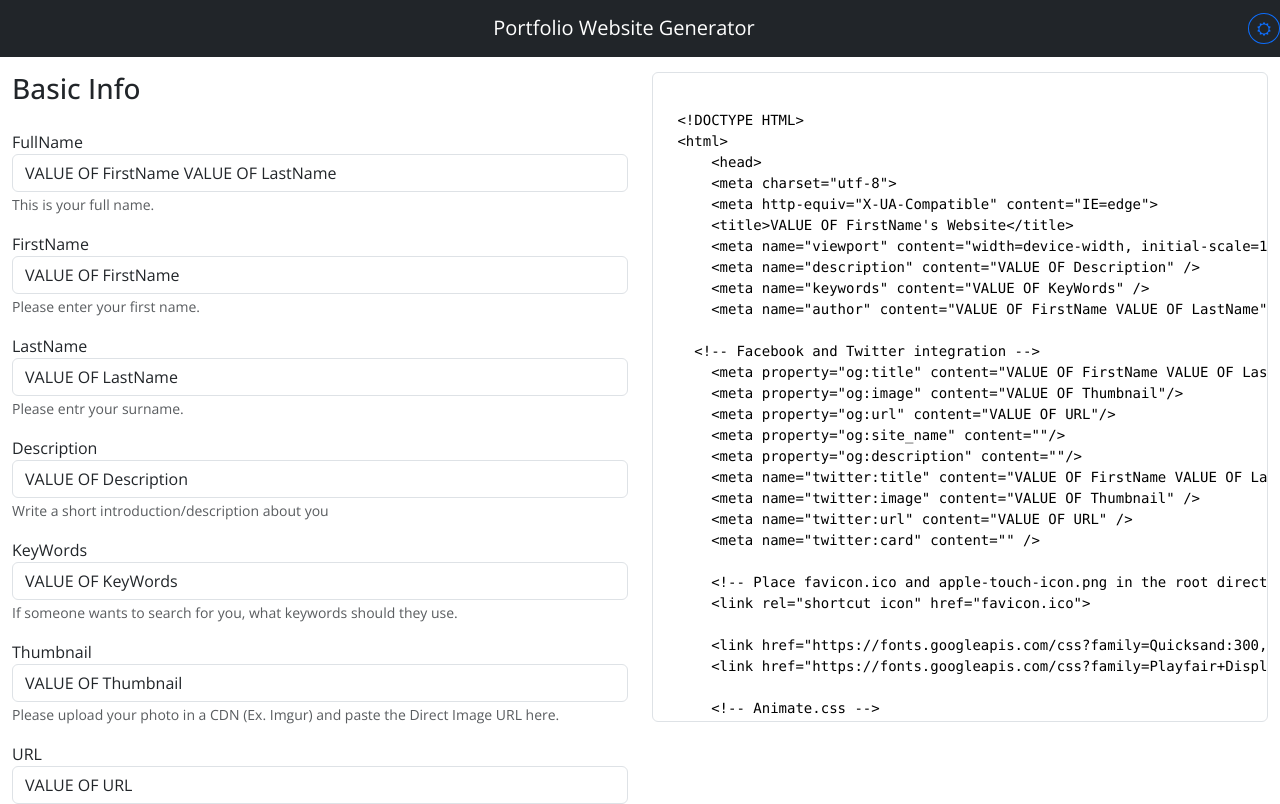
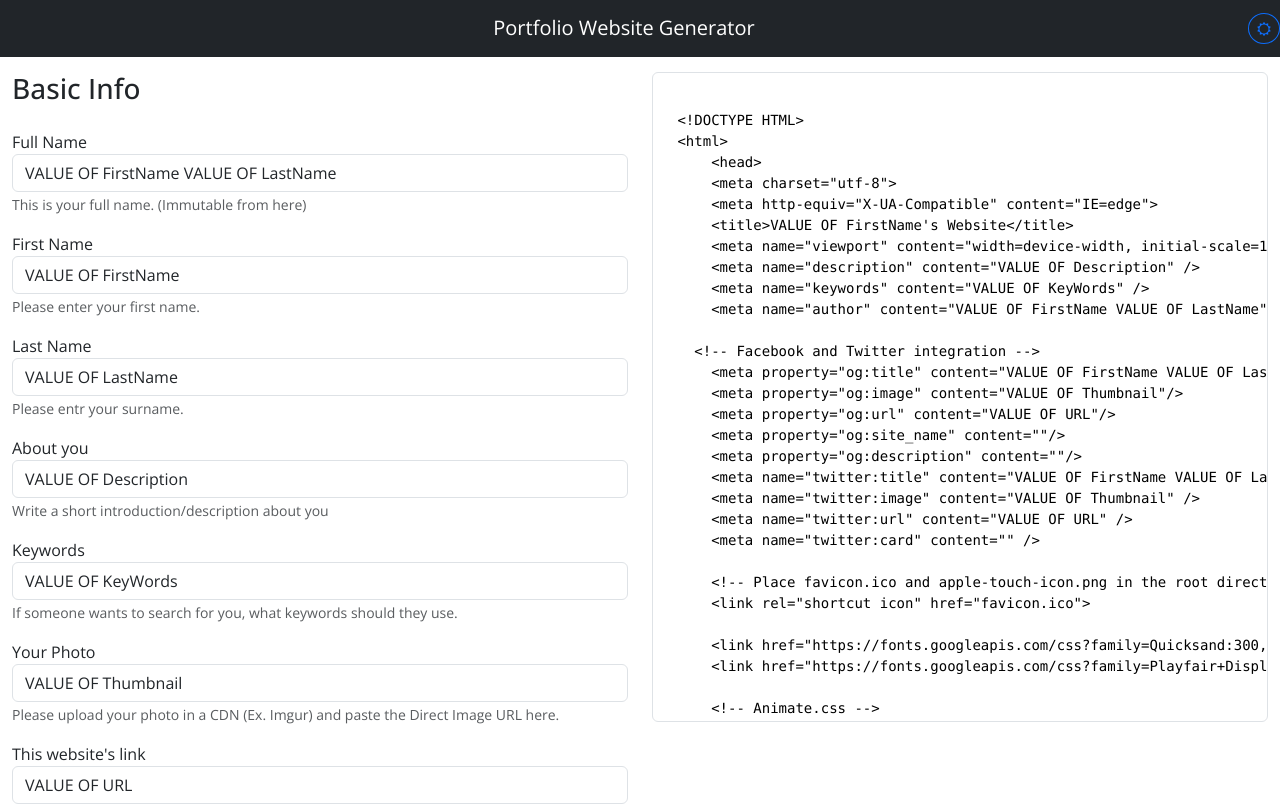
Before and after one commit to hirvaDhandhukia/portfolio-forge, a React (Create React App) app: page / in a window 1280 px wide. Shown: the top 804 px of the page. Built offline with nearby package versions, Linux system fonts and the light colour scheme.

Commit message:
fix: input value in Form component

```diff
--- a/src/components/App.js
+++ b/src/components/App.js
@@ -87,6 +87,7 @@ class App extends Component {
               <Form
                 FormData={{FullName: `${this.state.FormData.FirstName } ${this.state.FormData.LastName}`,
                 ...this.state.FormData}}
+                onChange={this.handleChange}
               />
             </div>
             <div className="col-12 col-sm-6">
--- a/src/components/Bootstrap/FormGroup.js
+++ b/src/components/Bootstrap/FormGroup.js
@@ -6,10 +6,10 @@ const FormGroup = ({
     Type,
     onChange,
     Value,
-    defaultValue,
+    // defaultValue,
     Checked,
     defaultChecked,
-    // Placeholder,
+    Placeholder,
     readOnly,
     Desc
 }) => {
@@ -23,8 +23,8 @@ const FormGroup = ({
           name={Id}
           onChange={onChange}
           value={Value}
-          // placeholder={Placeholder}
-          defaultValue={defaultValue}
+          placeholder={Placeholder}
+          // defaultValue={defaultValue}
           checked={Checked}
           defaultChecked={defaultChecked}
           aria-describedby={Id + "Help"}
--- a/src/components/Form.js
+++ b/src/components/Form.js
@@ -6,7 +6,7 @@ const Form = ({ FormData, onChange }) => {
     FullName: [
       "text",
       "Full Name",
-      "This is your full name."
+      "This is your full name. (Immutable from here)"
     ],
     FirstName: [
       "text",
@@ -69,26 +69,36 @@ const Form = ({ FormData, onChange }) => {
   return (
     <div className='Form'>
         <h3>Basic Info</h3>
-        <p>
             {Object.keys(FormData).map(
-                fd => (
+                fd =>
                   // <FormGroup key={fd} Label={fd} />
+                  // Placeholder={`Enter ${Desc[fd][1]}`}
                   Object.keys(Desc).includes(fd) && (
                       <FormGroup
                         key={fd}
-                        // Label={[fd][1]}
-                        Label={fd}
+                        Label={Desc[fd][1]}
                         Type={Desc[fd][1]}
                         Id={fd}
                         Desc={Desc[fd][2]}
                         Value={FormData[fd]}
-                        // Placeholder={`Enter ${Desc[fd][1]}`}
-                        onChange={fd === 'FullName' ? () => {} : onChange}
-                        readOnly={fd === 'FullName' ? true : undefined}
+                        defaultValue={'hi'}
+                        onChange={fd === "FullName" ? () => {} : onChange}
+                        readOnly={fd === "FullName" ? true : undefined}
                       />
                   )
-              ))}
-        </p>
+            )}
+        {/* {Object.keys(FormData).map(fd => (
+          <FormGroup
+            key={fd}
+            Label={Desc[fd][1]}
+            Type={Desc[fd][1]}
+            Id={fd}
+            Desc={Desc[fd][2]}
+            Value={FormData[fd]}
+            onChange={fd === 'FullName' ? () => {} : onChange}
+            readOnly={fd === 'FullName' ? true : undefined}
+          />
+        ))} */}
 
         {/* <h3>Experience</h3>
         <p>
```
